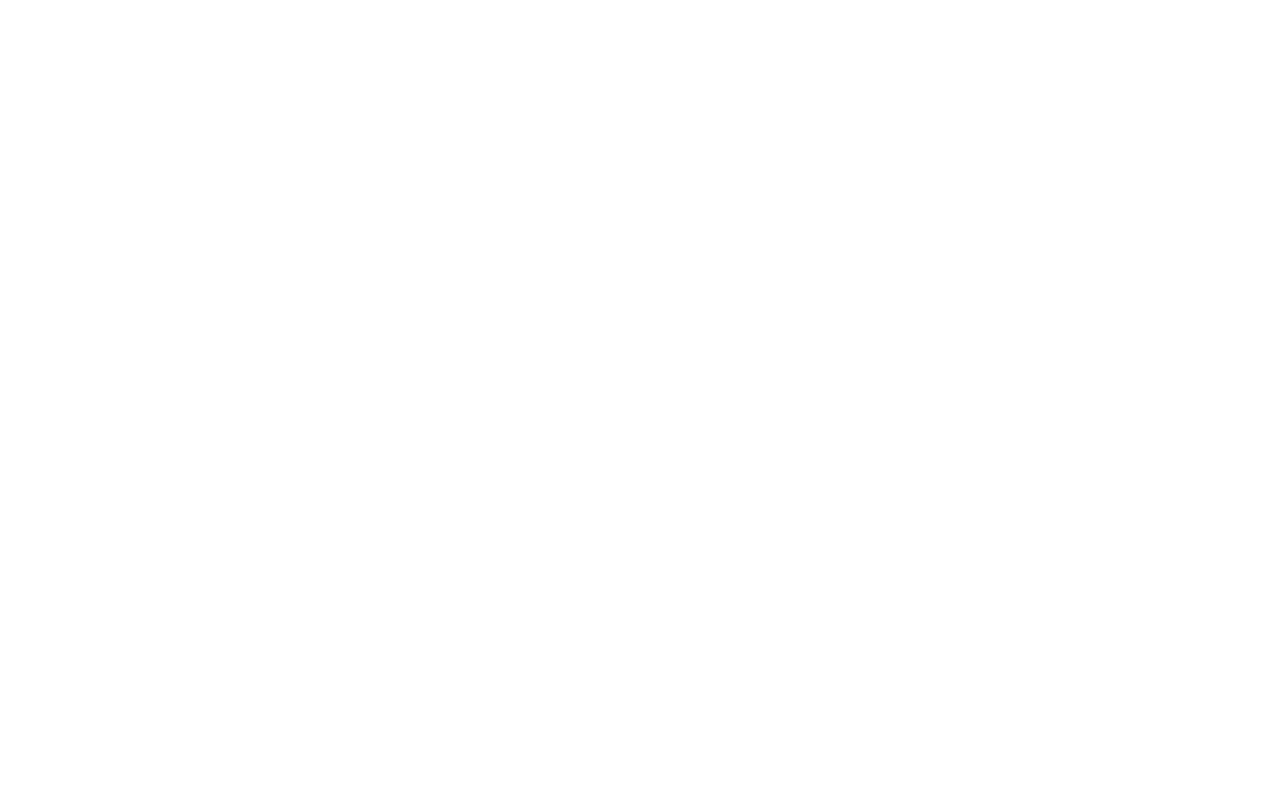
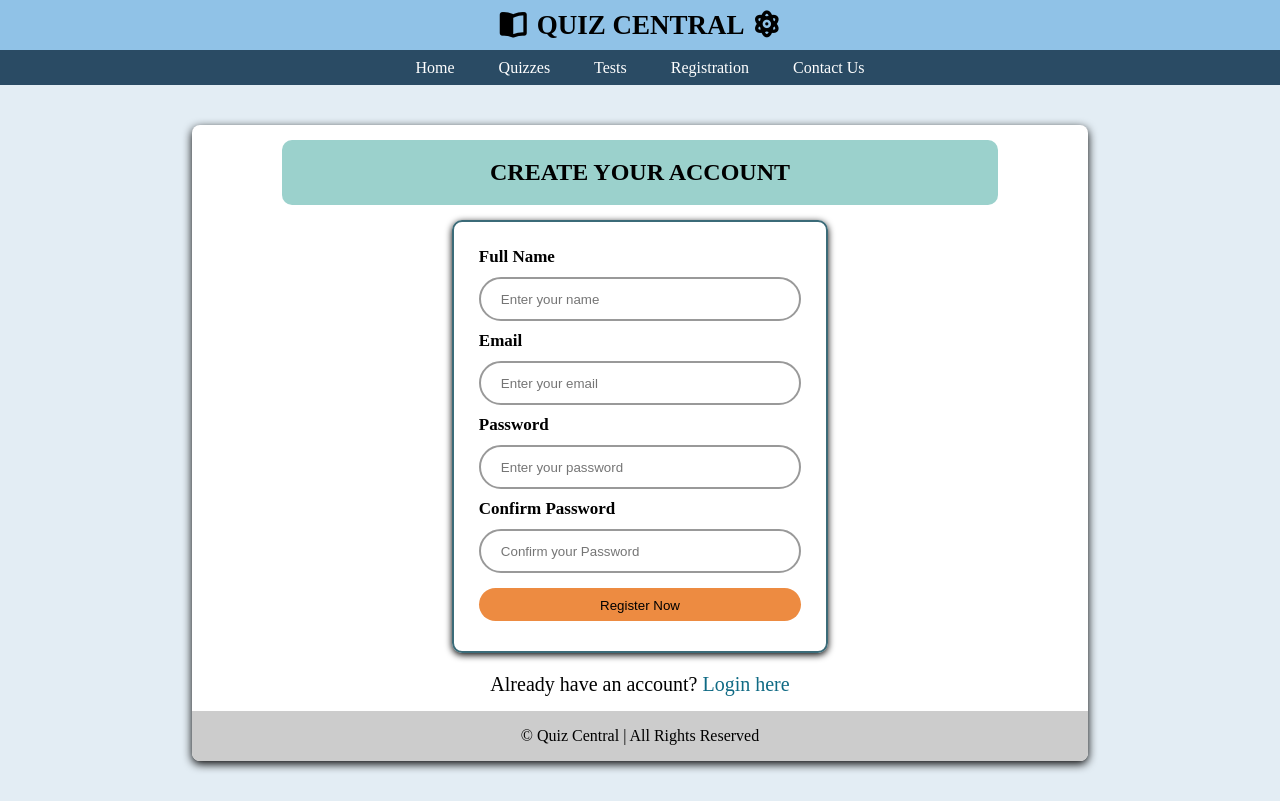
Before and after one commit to Reggy73/quiz-web, a plain HTML site: page pages/registration.html in a window 1280 px wide. Drawn offline with nearby package versions, Linux system fonts and the light colour scheme.

Commit message:
Added registration form

```diff
--- a/pages/registration.html
+++ b/pages/registration.html
@@ -0,0 +1,43 @@
+<!DOCTYPE html>
+<html>
+    <head>
+        <meta charset="UTF-8">
+        <meta name="viewport" content="width=device-width, initial-scale=1.0">
+        <title>Quiz Central</title>
+        <link rel="stylesheet" href="../src/style.css">
+        <link rel="stylesheet" href="https://cdnjs.cloudflare.com/ajax/libs/font-awesome/7.3.1/css/all.min.css">
+        <link rel="stylesheet" href="https://fonts.googleapis.com/css2?family=Material+Symbols+Outlined">
+    </head>
+    <body>
+        <header>
+            <h2><i class="fa-solid fa-book-open"></i> QUIZ CENTRAL <i class="fa-solid fa-atom"></i></h2>
+        </header>
+        <nav>
+            <a href="../index.html">Home</a>
+            <a href="quizzes.html">Quizzes</a>
+            <a href="tests.html">Tests</a>
+            <a href="registration.html">Registration</a>
+            <a href="contact.html">Contact Us</a>
+        </nav>
+        <main>
+            <section>
+                <article id="section-heading">
+                    <h2>CREATE YOUR ACCOUNT</h2>
+                </article>
+                <form action="/register" method="post">
+                    <label for="full-name">Full Name</label>
+                    <input type="text" id="full-name" name="full-name" placeholder="Enter your name">
+                    <label for="email">Email</label>
+                    <input type="email" id="email" name="email" placeholder="Enter your email">
+                    <label for="password">Password</label>
+                    <input type="password" id="password" name="password" placeholder="Enter your password">
+                    <label for="password-confirm">Confirm Password</label>
+                    <input type="password" id="password-confirm" name="password-confirm" placeholder="Confirm your Password">
+                    <button type="submit">Register Now</button>
+                </form>
+                <p id="login-link">Already have an account? <a href="login.html">Login here</a></p>
+                <footer>&copy; Quiz Central | All Rights Reserved</footer>
+            </section>
+        </main>
+    </body>
+</html>
--- a/src/style.css
+++ b/src/style.css
@@ -15,6 +15,7 @@
     --card-background: #fff;
     --footer-background: #ccc;
     --user-buttons: #3885c6;
+    --registration-button: #ED8B41;
     --shadow: #000;
 }
 
@@ -113,7 +114,7 @@
 }
 
 #navigation-buttons > h3 + button {
-    background-color: #ED8B41;
+    background-color: var(--registration-button);
     color: #fff;
     width: 35px;
     border-radius: 20px;
@@ -182,6 +183,8 @@
     margin-bottom: 5px;
 }
 
+/* tests.html */
+
 #test-timetable {
     width: 50%;
     margin: 30px auto 40px;
@@ -207,3 +210,54 @@
     border: none;
     cursor: pointer;
 }
+
+/* registration.html */
+
+form {
+   width: 42%;
+   padding: 25px;
+   border: 2px solid var(--card-border);
+   border-radius: 10px;
+   margin: 10px auto;
+   box-shadow: 0px 2px 7px var(--shadow);
+}
+
+form > label, form > input {
+    display: block;
+    text-align: left;
+}
+
+form > label {
+    font-weight: bold;
+    font-size: 17px;
+}
+
+form > input {
+    width: 100%;
+    height: 37px;
+    padding: 20px;
+    border: 2px solid #999;
+    border-radius: 22px;
+    margin: 10px 0;
+}
+
+form > button {
+    width: 100%;
+    height: 33px;
+    padding: 10px;
+    border: none;
+    border-radius: 22px;
+    margin: 5px 0;
+    background-color: var(--registration-button);
+    cursor: pointer;
+}
+
+section > p#login-link {
+    font-weight:normal;
+    font-size: 20px;
+}
+
+p#login-link > a {
+    color: #0f6a84;
+    text-decoration: none;
+}
```
Also changed, not shown: index.html (+4 -2 lines), pages/quizzes.html (+8 -6 lines), pages/tests.html (+2 -0 lines).
